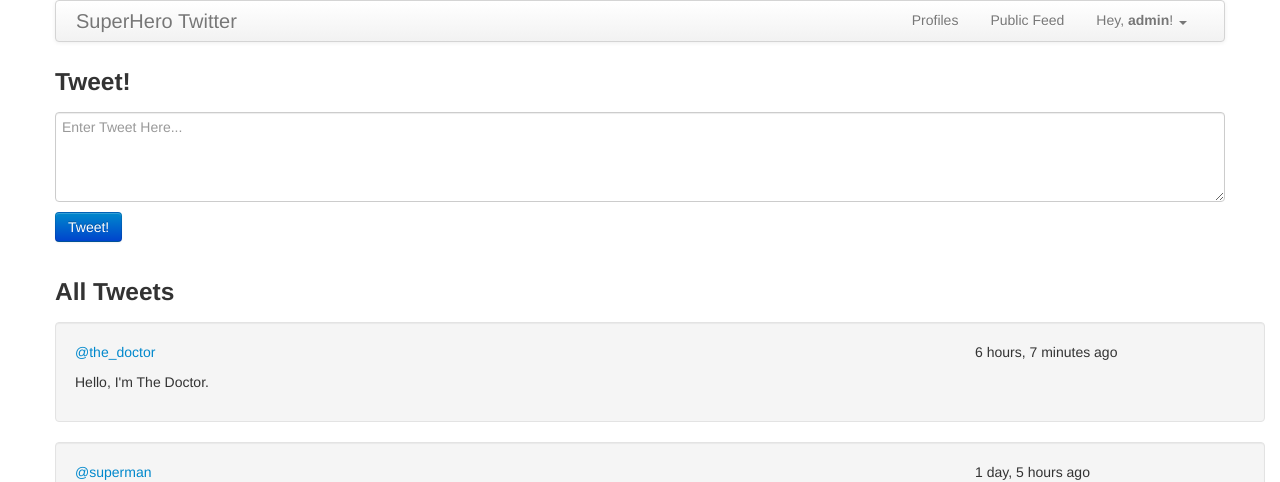
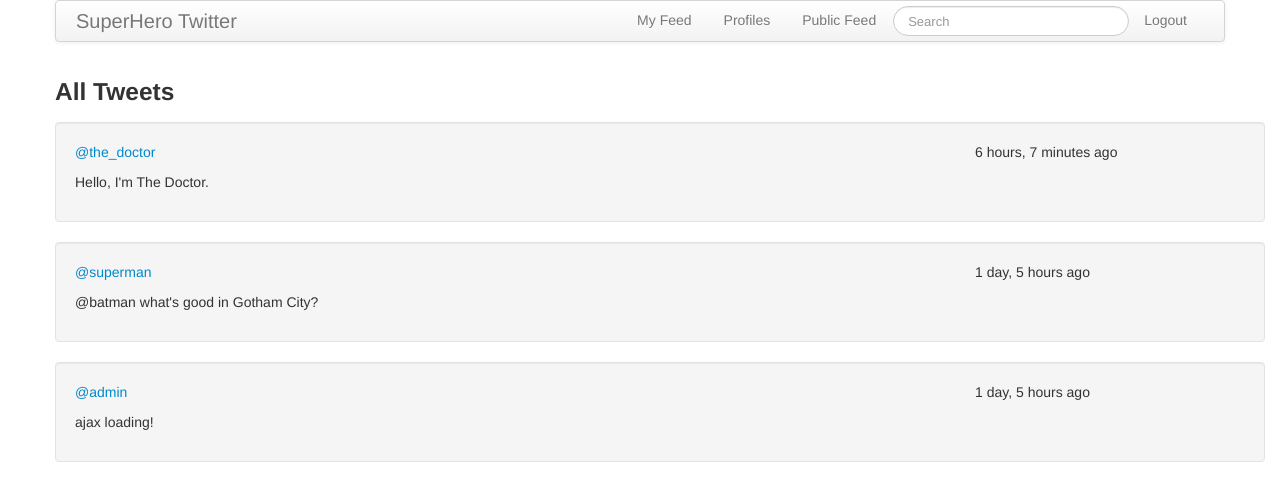
Before and after one commit to azharkhan/superhero-twitter, a Django app: page /tweets in a window 1280 px wide. Shown: the top 482 px of the page. Run offline with Django 3.2, Linux system fonts and the light colour scheme; a user stored in the database is signed in; data comes from the database, SQL or seed files in the repository; both versions use the stored data as it was after the commit; parts of the project's set-up code (start-up, migrations or seed data) failed here and were passed over; some libraries are stand-ins or nearby versions.

Commit message:
adding search functionality

```diff
--- /dev/null
+++ b/superheroTwitter/static/css/custom.css
@@ -0,0 +1,12 @@
+.header {
+  background-color: #1c8dcd;
+  height: 35px;
+  text-align: center;
+  font: small-caps 24px/36px "Helvetica", Sans-Serif;
+  color: #fff;
+}
+
+.profile {
+  background-color: #f7f7f9;
+  padding: 0px 10px;
+}
--- a/superheroTwitter/static/js/demo.js
+++ b/superheroTwitter/static/js/demo.js
@@ -10,4 +10,29 @@ $(document).ready(function() {
     });
     return false;
   });
+
+  $('#search').keyup(function() {
+    if($('#search').val().length == 0){
+      $('.dropdown-menu').hide();
+    }
+
+    else {
+
+    $.ajax({
+      type: "POST",
+      url: "/search",
+      data: {
+        'search_text': $('#search').val(),
+        'csrfmiddlewaretoken': $('input[name=csrfmiddlewaretoken]').val()
+      },
+      success: searchSuccess
+    });
+  }
+  });
+
+  function searchSuccess(data) {
+    $('#search-results').html(data);
+    $('.dropdown-menu').show();
+  }
+
 });
--- a/superheroTwitter/superheroTwitter/urls.py
+++ b/superheroTwitter/superheroTwitter/urls.py
@@ -24,6 +24,7 @@ urlpatterns = patterns('',
   url(r'^follow$', 'twitter_app.views.follow'),
   url(r'^unfollow$', 'twitter_app.views.unfollow'),
   url(r'^tweets$', 'twitter_app.views.all_tweets'),
+  url(r'^search$', 'twitter_app.views.search_users'),
     # Examples:
     # url(r'^$', 'superheroTwitter.views.home', name='home'),
     # url(r'^superheroTwitter/', include('superheroTwitter.foo.urls')),
--- a/superheroTwitter/templates/base.html
+++ b/superheroTwitter/templates/base.html
@@ -4,12 +4,16 @@
   <link rel="stylesheet" href="{{ STATIC_URL }}/css/bootstrap.css">
   <meta name="viewport" content="width=device-width, initial-scale=1.0">
   <link href="{{STATIC_URL}}css/bootstrap-responsive.css" rel="stylesheet">
+  <link rel="stylesheet" href="{{STATIC_URL}}css/custom.css">
 </head>
 
 <body>
   <script src="{{ STATIC_URL }}/js/jquery.min.js"></script>
   <script src="{{ STATIC_URL }}/js/bootstrap.js"></script>
   <script src="{{ STATIC_URL }}/js/demo.js"></script>
+  <!--div class="header">
+    SuperHero Twitter
+  </div-->
   <div class="container">
     {% block login %}
       {% include "navigation.html" %}
--- a/superheroTwitter/templates/navigation.html
+++ b/superheroTwitter/templates/navigation.html
@@ -1,20 +1,22 @@
-<div class="navbar">
+<div class="navbar navbar">
   <div class="navbar-inner">
         {% block login %}
         <a class="brand" href="/">SuperHero Twitter</a>
 
         <ul class="nav nav-pills pull-right">
+          <li><a href="/">My Feed</a></li>
           <li><a href="/users/">Profiles</a></li>
           <li><a href="/tweets">Public Feed</a></li>
-          <li class="dropdown">
-            <a href="#" class="dropdown-toggle" data-toggle="dropdown">Hey, <strong>{{username }}</strong>!
-            <b class="caret"></b>
-            </a>
-            <ul class="dropdown-menu">
-              <li><a href="/users/{{ username }}">My Profile</a></li>
-              <li><a href="/logout">Logout</a></li>
+          <form class="navbar-search pull-left dropdown">
+            {% csrf_token %}
+            <input type="text" class="search-query" id="search" placeholder="Search">
+          </form>
+          <!--li class="dropdown"-->
+            <ul id="search-results" class="dropdown-menu" role="menu" aria-labelledby="dLabel">
+              {% include 'search_results.html' %}
             </ul>
-          </li>
+          <!--/li-->
+          <li><a href="/logout">Logout</a></li>
         </ul>
   </div>
     {% endblock login %}
--- a/superheroTwitter/templates/public.html
+++ b/superheroTwitter/templates/public.html
@@ -1,10 +1,10 @@
 {% extends "base.html" %}
 
 {% block content %}
-<div class="">
+<!--div class="">
   <h3>Tweet!</h3>
   {% include "tweet_box.html" %}
-</div>
+</div-->
 
 <div class="row-fluid">
   <div class="span12">
--- /dev/null
+++ b/superheroTwitter/templates/search_results.html
@@ -0,0 +1,11 @@
+{% if users.count > 0 %}
+
+{% for user in users %}
+  <li><a href="/users/{{user.username}}/">{{user.username}}</a></li>
+{% endfor %}
+
+{% else %}
+
+<li>No Such Hero!</li>
+
+{% endif %}
--- a/superheroTwitter/twitter_app/serializers.py
+++ b/superheroTwitter/twitter_app/serializers.py
@@ -5,7 +5,7 @@ from rest_framework import serializers
 class UserSerializer(serializers.HyperlinkedModelSerializer):
   class Meta:
     model = User
-    fields = ('url', 'username', 'email')
+    fields = ('url', 'id', 'username', 'email')
 
 class TweetSerializer(serializers.HyperlinkedModelSerializer):
   class Meta:
--- a/superheroTwitter/twitter_app/views.py
+++ b/superheroTwitter/twitter_app/views.py
@@ -154,3 +154,14 @@ def unfollow(request):
     return render(request, 'user_home.html', {'user': request.user,
                                         'tweets': get_tweets(request.user),
                                         'tweet_form': TweetForm(),})
+
+@login_required
+def search_users(request):
+  if request.method == "POST":
+    username = request.POST['search_text']
+  else:
+    username = ''
+
+  users = User.objects.filter(username__contains=username)
+
+  return render(request, 'search_results.html', {'users': users})
```
Also changed, not shown: superheroTwitter/templates/home.html (+6 -6 lines), superheroTwitter/templates/user_home.html (+24 -2 lines), superheroTwitter/test.db.
